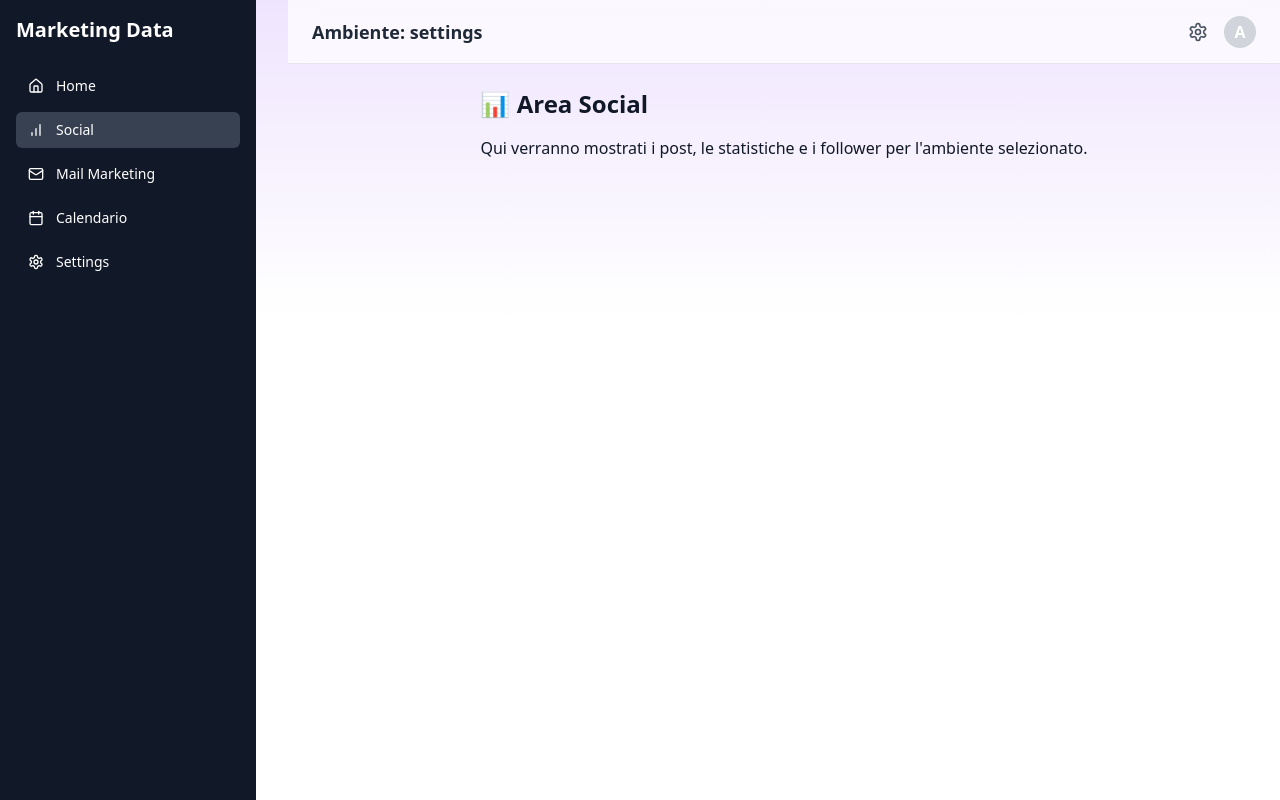
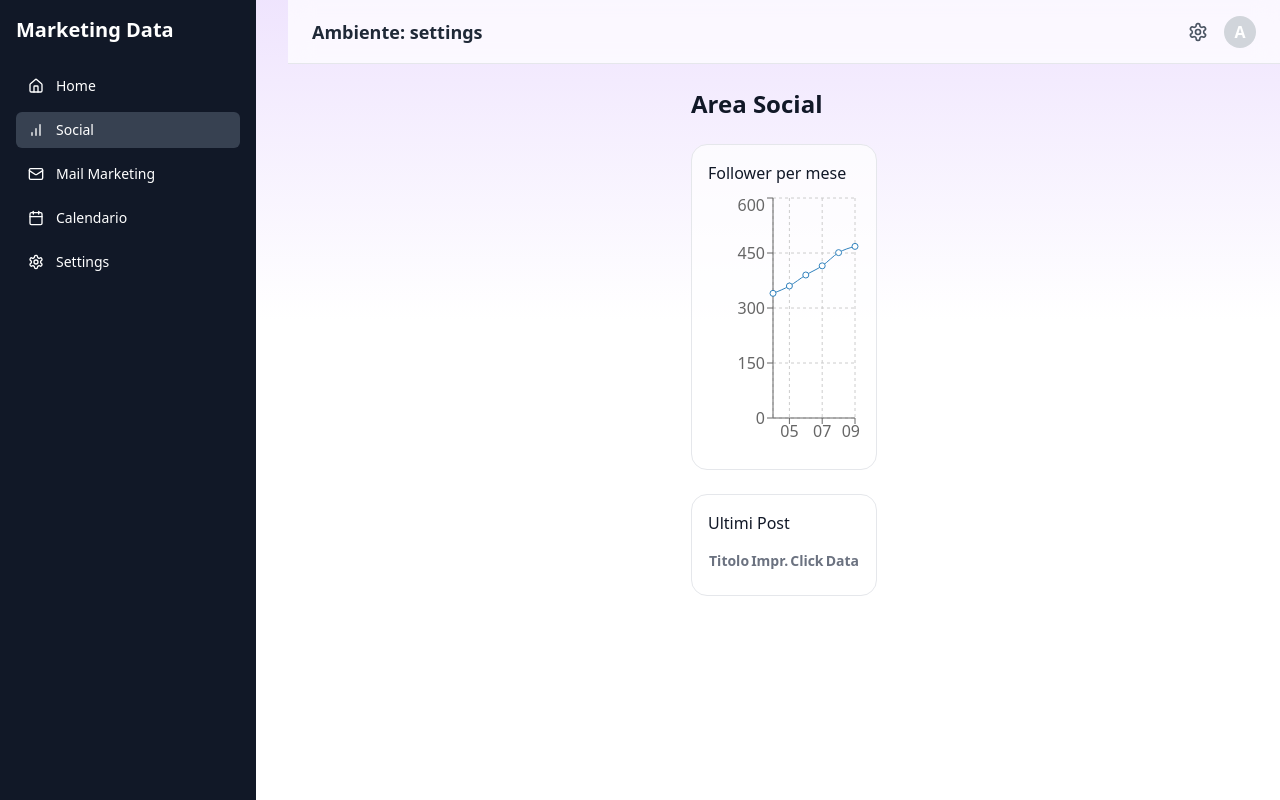
Before and after one commit to DCarloneUP/september, a Next.js app: page /settings/social in a window 1280 px wide. Built offline with nearby package versions, Linux system fonts and the light colour scheme.

Commit message:
Update page.tsx

```diff
--- a/app/[env]/social/page.tsx
+++ b/app/[env]/social/page.tsx
@@ -1,8 +1,77 @@
+'use client';
+
+import { usePathname } from 'next/navigation';
+import { useMemo } from 'react';
+import dynamic from 'next/dynamic';
+import { useData, slugToBrand } from '@/components/DataContext';
+
+const BrandFollowersChart = dynamic(
+  () => import('@/components/charts/BrandFollowersChart'),
+  { ssr: false }
+);
+
 export default function SocialPage() {
+  const { data } = useData();
+  const env = (usePathname().split('/')[1] ||
+    'upsystems') as 'upsystems' | 'teamtalent' | 'replan' | 'yourmerchandising';
+  const brand = slugToBrand[env];
+
+  const posts = useMemo(
+    () => data.posts.filter((p) => p.brand === brand),
+    [data.posts, brand]
+  );
+
+  const followerSeries = useMemo(() => {
+    return data.followers
+      .slice()
+      .sort((a, b) => a.month.localeCompare(b.month))
+      .map((r) => ({
+        month: r.month.slice(5),
+        value:
+          brand === 'Upsystems'
+            ? r.Upsystems
+            : brand === 'Teamtalent'
+            ? r.Teamtalent
+            : brand === 'Replan'
+            ? r.Replan
+            : r.Yourmerchandising,
+      }));
+  }, [data.followers, brand]);
+
   return (
-    <div>
-      <h1 className="text-2xl font-bold mb-4">📊 Area Social</h1>
-      <p>Qui verranno mostrati i post, le statistiche e i follower per l'ambiente selezionato.</p>
+    <div className="grid gap-6">
+      <h1 className="text-2xl font-bold">Area Social</h1>
+
+      <BrandFollowersChart data={followerSeries} />
+
+      <div className="rounded-2xl border bg-white/70 p-4">
+        <div className="mb-2 font-medium">Ultimi Post</div>
+        <table className="w-full text-sm">
+          <thead className="text-gray-500">
+            <tr>
+              <th className="text-left py-2">Titolo</th>
+              <th className="text-right">Impr.</th>
+              <th className="text-right">Click</th>
+              <th className="text-right">Data</th>
+            </tr>
+          </thead>
+          <tbody>
+            {posts
+              .slice()
+              .sort((a, b) => b.date.localeCompare(a.date))
+              .map((p) => (
+                <tr key={p.id} className="border-t">
+                  <td className="py-2">{p.title}</td>
+                  <td className="py-2 text-right">{p.impressions}</td>
+                  <td className="py-2 text-right">{p.clicks}</td>
+                  <td className="py-2 text-right">
+                    {new Date(p.date).toLocaleDateString('it-IT')}
+                  </td>
+                </tr>
+              ))}
+          </tbody>
+        </table>
+      </div>
     </div>
-  )
+  );
 }
```
